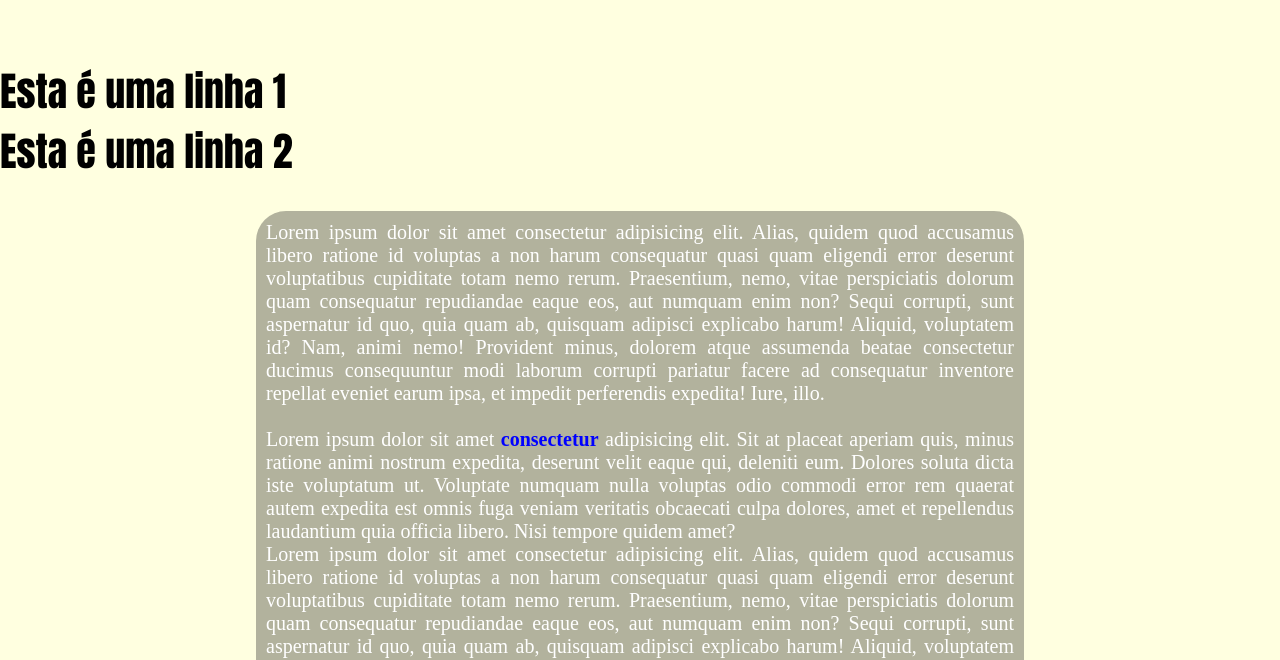
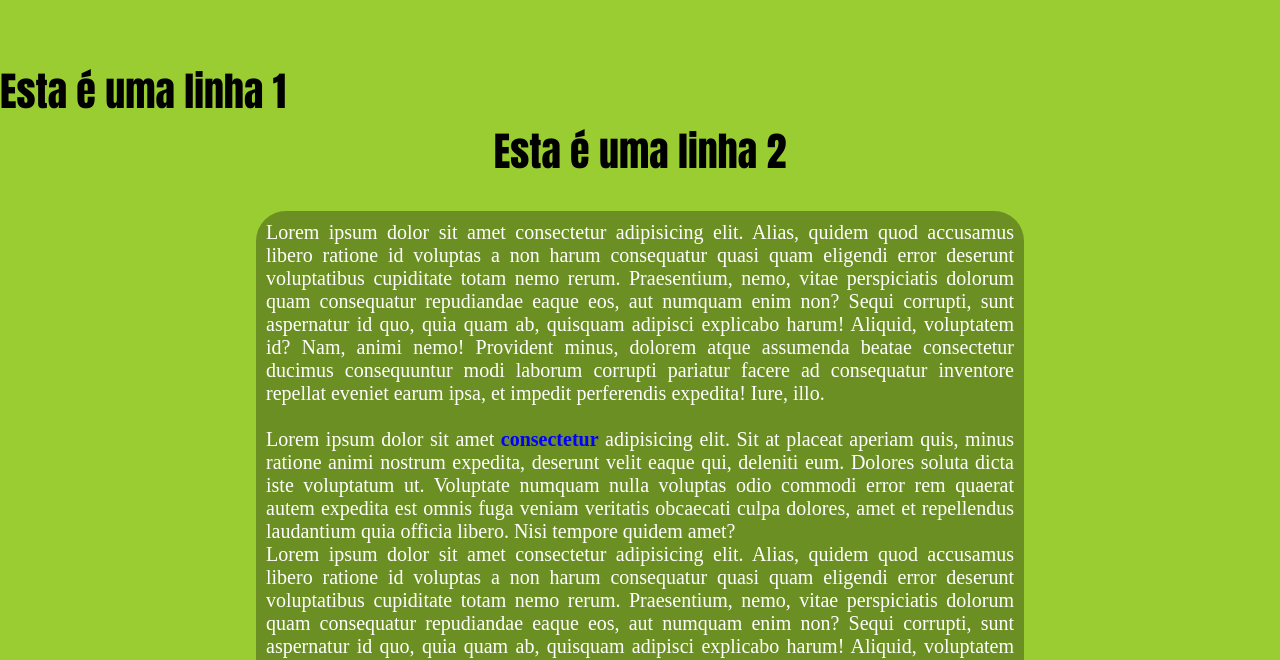
Before and after one commit to trioschivitor/trioschivitor.github.io, a plain HTML site: page index.html in a window 1280 px wide. Shown: the part 139-799 px from the top of the page. Drawn offline with Linux system fonts and the light colour scheme.

Commit message:
alteração da linha 2

```diff
--- a/css/estilos.css
+++ b/css/estilos.css
@@ -8,7 +8,7 @@
 }
 
 body {
-  background: lightyellow;
+  background: yellowgreen;
   margin-top: 200px;
 }
 
@@ -18,6 +18,9 @@ body {
 }
 
 .rem {
+  display: flex;
+  align-items: center;
+  justify-content: center;
   font-size: 2.5rem;
   font-family: Impact, Haettenschweiler, "Arial Narrow Bold", sans-serif;
 }
```
